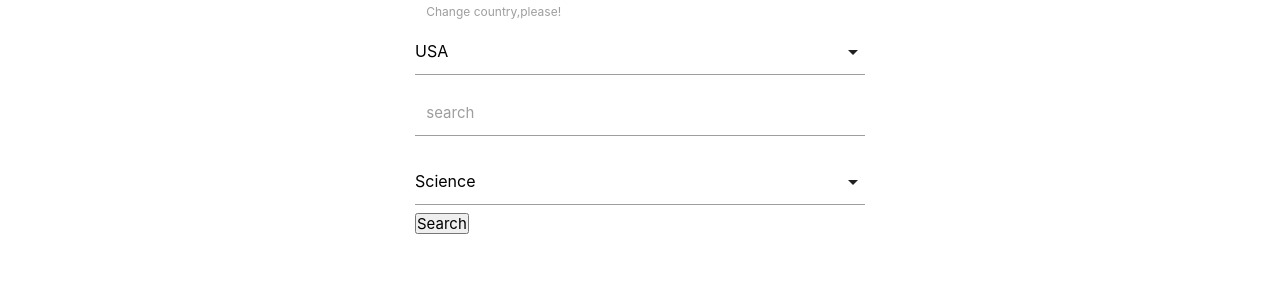
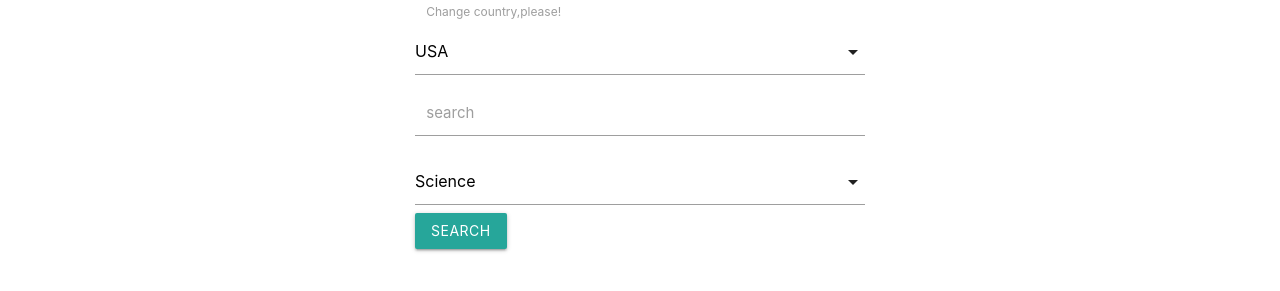
Before and after one commit to Blagodey171/Training, a plain HTML site: page newsAPI/index.html in a window 1280 px wide. Shown: the part 81-372 px from the top of the page. Drawn offline with nearby package versions, Linux system fonts and the light colour scheme; no server answers.

Commit message:
add class btn,recalled

```diff
--- a/newsAPI/app.js
+++ b/newsAPI/app.js
@@ -90,7 +90,6 @@ const newsService = (function () {
             objHttpMethods().get(`${url}/top-headlines?country=${country}&category=${category}&apiKey=${apiKey}`, cb)
         },
         everythings(searchParam, cb) {
-            // debugger
             if (searchParam) {
                 objHttpMethods().get(`${url}/everything?q=${searchParam}&apiKey=${apiKey}`, cb)
             } else objHttpMethods().get(`${url}/everything?q=random&apiKey=${apiKey}`, cb)
@@ -105,7 +104,6 @@ function clearNewsContainer (container) {
 };
 // Новости при загрузке страницы
 function loadNews (country, searchParam, category) {
-    // debugger;
     if (searchParam) {
         newsService.everythings(searchParam, renderResponse);
     } else {
@@ -121,7 +119,6 @@ function renderResponse (err, res){
     if (err) {
         // Toasts
         M.toast({html: err, displayLength: '5000'})
-        // console.log(err, res);
         return;
     }
 
--- a/newsAPI/index.html
+++ b/newsAPI/index.html
@@ -34,29 +34,12 @@
                     <option value="science" selected>Science</option>
                     <option value="sports" >Sport</option>
                 </select>
-                <button>Search</button>
+                <button class="btn">Search</button>
             </form>
 
         </div>
     </div>
     <div class="container_newsCard" id="container_newsCard">
-        <!-- <div class="row" id="row">
-            <div class="col s12 m7">
-                <div class="card">
-                    <div class="card-image">
-                        <img src="">
-                        <span class="card-title">Card Title</span>
-                    </div>
-                    <div class="card-content">
-                        <p>I am a very simple card. I am good at containing small bits of information.
-                            I am convenient because I require little markup to use effectively.</p>
-                    </div>
-                    <div class="card-action">
-                        <a href="#">This is a link</a>
-                    </div>
-                </div>
-            </div>
-        </div> -->
     </div>
     <script
         src="https://code.jquery.com/jquery-3.5.1.min.js"
--- a/newsAPI/style.css
+++ b/newsAPI/style.css
@@ -38,7 +38,8 @@ body {
     margin: 40px auto 40px auto;
 }
 
-/* container of cards */
+
+
 
 .container_newsCard {
     width: 1400px;
```
